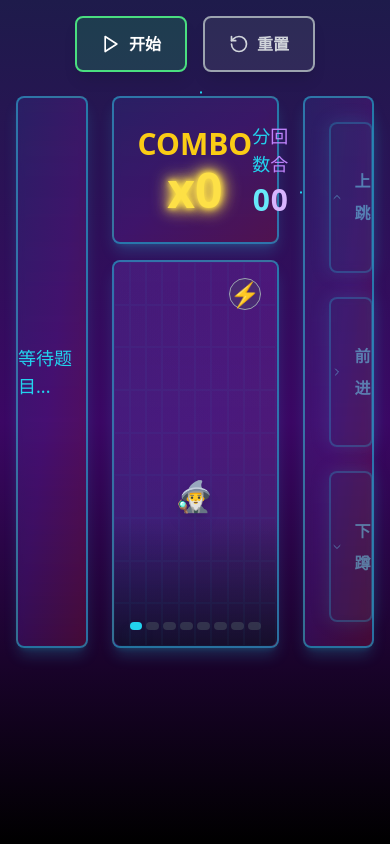
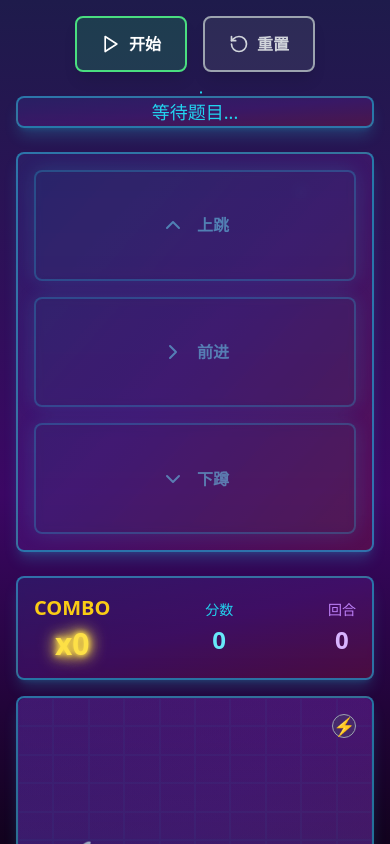
Before and after one commit to zsx-002/jzst2, a React (Vite) app: page / in a window 390 px wide. Built offline with nearby package versions, Linux system fonts and the light colour scheme.

Commit message:
Enable mobile scrolling support

```diff
--- a/src/App.tsx
+++ b/src/App.tsx
@@ -58,7 +58,7 @@ function App() {
   };
 
   return (
-    <div className="min-h-screen bg-gradient-to-b from-indigo-950 via-purple-950 to-black relative overflow-hidden">
+    <div className="min-h-screen bg-gradient-to-b from-indigo-950 via-purple-950 to-black relative">
       {/* Animated background stars */}
       <div className="absolute inset-0 overflow-hidden">
         <div className="stars"></div>
@@ -67,7 +67,7 @@ function App() {
       </div>
 
       {/* Main content */}
-      <div className="relative z-10 min-h-screen p-4">
+      <div className="relative z-10 min-h-screen p-4 pb-8">
         {/* Game Controls */}
         <div className="flex justify-center gap-4 mb-6">
           <button
@@ -105,9 +105,9 @@ function App() {
         </div>
 
         {/* Game Layout */}
-        <div className="max-w-7xl mx-auto grid grid-cols-12 gap-6">
+        <div className="max-w-7xl mx-auto grid grid-cols-1 lg:grid-cols-12 gap-6">
           {/* Left Panel - Questions */}
-          <div className="col-span-3">
+          <div className="lg:col-span-3 order-1 lg:order-1">
             <QuestionPanel
               question={gameState.currentQuestion}
               selectedAnswer={gameState.selectedAnswer}
@@ -117,7 +117,7 @@ function App() {
           </div>
 
           {/* Center Panel - Game Board & Stats */}
-          <div className="col-span-6 space-y-4">
+          <div className="lg:col-span-6 space-y-4 order-3 lg:order-2">
             <GameStats
               gameState={gameState}
               currentBeat={gameState.currentBeat}
@@ -130,7 +130,7 @@ function App() {
           </div>
 
           {/* Right Panel - Actions */}
-          <div className="col-span-3">
+          <div className="lg:col-span-3 order-2 lg:order-3">
             <ActionPanel
               onAction={executeAction}
               currentBeat={gameState.currentBeat}
--- a/src/components/ActionPanel.tsx
+++ b/src/components/ActionPanel.tsx
@@ -15,14 +15,14 @@ export const ActionPanel: React.FC<ActionPanelProps> = ({
   const isActionBeat = currentBeat === 7;
 
   return (
-    <div className="cyberpunk-panel h-full flex flex-col p-6">
-      <div className="space-y-6 flex-1 flex flex-col">
+    <div className="cyberpunk-panel min-h-[400px] lg:h-full flex flex-col p-4 lg:p-6">
+      <div className="space-y-4 lg:space-y-6 flex-1 flex flex-col">
         <button
           onClick={() => onAction('jump')}
           disabled={!isPlaying}
           className={`
-            flex-1 rounded-lg border-2 font-bold text-2xl transition-all duration-300
-            flex items-center justify-center gap-3 cyberpunk-button min-h-[100px]
+            flex-1 rounded-lg border-2 font-bold text-lg lg:text-2xl transition-all duration-300
+            flex items-center justify-center gap-3 cyberpunk-button min-h-[80px] lg:min-h-[100px]
             ${isActionBeat
               ? 'bg-green-500/30 text-green-300 border-green-400 neon-glow animate-pulse'
               : 'bg-cyan-900/30 text-cyan-300 border-cyan-400/50 hover:border-cyan-400'
@@ -30,7 +30,7 @@ export const ActionPanel: React.FC<ActionPanelProps> = ({
             ${!isPlaying ? 'opacity-50 cursor-not-allowed' : 'hover:scale-105'}
           `}
         >
-          <ChevronUp className="w-8 h-8" />
+          <ChevronUp className="w-6 h-6 lg:w-8 lg:h-8" />
           上跳
         </button>
 
@@ -38,8 +38,8 @@ export const ActionPanel: React.FC<ActionPanelProps> = ({
           onClick={() => onAction('forward')}
           disabled={!isPlaying}
           className={`
-            flex-1 rounded-lg border-2 font-bold text-2xl transition-all duration-300
-            flex items-center justify-center gap-3 cyberpunk-button min-h-[100px]
+            flex-1 rounded-lg border-2 font-bold text-lg lg:text-2xl transition-all duration-300
+            flex items-center justify-center gap-3 cyberpunk-button min-h-[80px] lg:min-h-[100px]
             ${isActionBeat
               ? 'bg-blue-500/30 text-blue-300 border-blue-400 neon-glow animate-pulse'
               : 'bg-cyan-900/30 text-cyan-300 border-cyan-400/50 hover:border-cyan-400'
@@ -47,7 +47,7 @@ export const ActionPanel: React.FC<ActionPanelProps> = ({
             ${!isPlaying ? 'opacity-50 cursor-not-allowed' : 'hover:scale-105'}
           `}
         >
-          <ChevronRight className="w-8 h-8" />
+          <ChevronRight className="w-6 h-6 lg:w-8 lg:h-8" />
           前进
         </button>
 
@@ -55,8 +55,8 @@ export const ActionPanel: React.FC<ActionPanelProps> = ({
           onClick={() => onAction('crouch')}
           disabled={!isPlaying}
           className={`
-            flex-1 rounded-lg border-2 font-bold text-2xl transition-all duration-300
-            flex items-center justify-center gap-3 cyberpunk-button min-h-[100px]
+            flex-1 rounded-lg border-2 font-bold text-lg lg:text-2xl transition-all duration-300
+            flex items-center justify-center gap-3 cyberpunk-button min-h-[80px] lg:min-h-[100px]
             ${isActionBeat
               ? 'bg-purple-500/30 text-purple-300 border-purple-400 neon-glow animate-pulse'
               : 'bg-cyan-900/30 text-cyan-300 border-cyan-400/50 hover:border-cyan-400'
@@ -64,7 +64,7 @@ export const ActionPanel: React.FC<ActionPanelProps> = ({
             ${!isPlaying ? 'opacity-50 cursor-not-allowed' : 'hover:scale-105'}
           `}
         >
-          <ChevronDown className="w-8 h-8" />
+          <ChevronDown className="w-6 h-6 lg:w-8 lg:h-8" />
           下蹲
         </button>
       </div>
--- a/src/components/GameBoard.tsx
+++ b/src/components/GameBoard.tsx
@@ -32,11 +32,11 @@ export const GameBoard: React.FC<GameBoardProps> = ({ grid, character, currentBe
   return (
     <div className="cyberpunk-panel relative">
       {/* Game area with cyberpunk cityscape background */}
-      <div className="relative w-full h-96 bg-gradient-to-b from-purple-900/50 to-indigo-900/50 rounded-lg overflow-hidden">
+      <div className="relative w-full h-64 lg:h-96 bg-gradient-to-b from-purple-900/50 to-indigo-900/50 rounded-lg overflow-hidden">
         {/* Cyberpunk cityscape background */}
         <div className="absolute inset-0 bg-gradient-to-b from-transparent via-purple-900/20 to-indigo-900/40">
           {/* Building silhouettes */}
-          <div className="absolute bottom-0 left-0 w-full h-32 bg-gradient-to-t from-black/60 to-transparent"></div>
+          <div className="absolute bottom-0 left-0 w-full h-16 lg:h-32 bg-gradient-to-t from-black/60 to-transparent"></div>
 
           {/* Grid lines for cyberpunk effect */}
           <div className="absolute inset-0 opacity-20">
@@ -60,7 +60,7 @@ export const GameBoard: React.FC<GameBoardProps> = ({ grid, character, currentBe
         {/* Character */}
         <div
           className={`
-            absolute w-12 h-12 flex items-center justify-center text-3xl
+            absolute w-8 h-8 lg:w-12 lg:h-12 flex items-center justify-center text-2xl lg:text-3xl
             transition-all duration-300 ease-in-out z-10
             ${character.isMoving ? 'scale-110' : 'scale-100'}
           `}
@@ -78,7 +78,7 @@ export const GameBoard: React.FC<GameBoardProps> = ({ grid, character, currentBe
         {/* Action indicator */}
         <div className="absolute top-4 right-4">
           <div className={`
-            w-8 h-8 rounded-full flex items-center justify-center text-2xl
+            w-6 h-6 lg:w-8 lg:h-8 rounded-full flex items-center justify-center text-lg lg:text-2xl
             ${currentBeat === 7 ? 'animate-pulse bg-green-400/30 border-2 border-green-400' : 'bg-gray-600/30 border border-gray-400'}
           `}>
             ⚡
--- a/src/components/GameStats.tsx
+++ b/src/components/GameStats.tsx
@@ -8,31 +8,31 @@ interface GameStatsProps {
 
 export const GameStats: React.FC<GameStatsProps> = ({ gameState, currentBeat }) => {
   return (
-    <div className="cyberpunk-panel p-6">
-      <div className="flex items-center justify-between">
+    <div className="cyberpunk-panel p-4 lg:p-6">
+      <div className="flex items-center justify-between flex-wrap gap-4">
         {/* Combo Display */}
         <div className="text-center">
           <div className="relative">
-            <p className="text-3xl font-bold text-yellow-400 mb-1">COMBO</p>
-            <p className="text-5xl font-bold text-yellow-300 neon-text">
+            <p className="text-xl lg:text-3xl font-bold text-yellow-400 mb-1">COMBO</p>
+            <p className="text-3xl lg:text-5xl font-bold text-yellow-300 neon-text">
               x{gameState.combo}
             </p>
             {gameState.combo > 0 && (
-              <div className="absolute -top-2 -right-2 w-6 h-6 bg-yellow-400 rounded-full animate-ping"></div>
+              <div className="absolute -top-1 -right-1 lg:-top-2 lg:-right-2 w-4 h-4 lg:w-6 lg:h-6 bg-yellow-400 rounded-full animate-ping"></div>
             )}
           </div>
         </div>
 
         {/* Score */}
         <div className="text-center">
-          <p className="text-lg text-cyan-400 mb-1">分数</p>
-          <p className="text-3xl font-bold text-cyan-300">{gameState.score}</p>
+          <p className="text-sm lg:text-lg text-cyan-400 mb-1">分数</p>
+          <p className="text-2xl lg:text-3xl font-bold text-cyan-300">{gameState.score}</p>
         </div>
 
         {/* Round */}
         <div className="text-center">
-          <p className="text-lg text-purple-400 mb-1">回合</p>
-          <p className="text-3xl font-bold text-purple-300">{gameState.currentCycle}</p>
+          <p className="text-sm lg:text-lg text-purple-400 mb-1">回合</p>
+          <p className="text-2xl lg:text-3xl font-bold text-purple-300">{gameState.currentCycle}</p>
         </div>
       </div>
 
--- a/src/components/QuestionPanel.tsx
+++ b/src/components/QuestionPanel.tsx
@@ -25,23 +25,23 @@ export const QuestionPanel: React.FC<QuestionPanelProps> = ({
   const isAnswerPhase = currentBeat < 7;
 
   return (
-    <div className="cyberpunk-panel h-full flex flex-col p-6">
+    <div className="cyberpunk-panel min-h-[400px] lg:h-full flex flex-col p-4 lg:p-6">
       {/* Question Display */}
       <div className="mb-8">
-        <div className="text-center p-6 rounded-lg bg-gradient-to-r from-blue-900/50 to-purple-900/50 border border-cyan-400/50">
-          <p className="text-4xl font-bold text-white mb-2">{question.question}</p>
+        <div className="text-center p-4 lg:p-6 rounded-lg bg-gradient-to-r from-blue-900/50 to-purple-900/50 border border-cyan-400/50">
+          <p className="text-2xl lg:text-4xl font-bold text-white mb-2">{question.question}</p>
         </div>
       </div>
 
       {/* Answer Options */}
-      <div className="space-y-6 flex-1">
+      <div className="space-y-4 lg:space-y-6 flex-1">
         {question.options.map((option, index) => (
           <button
             key={index}
             onClick={() => isAnswerPhase && onSelectAnswer(index)}
             disabled={!isAnswerPhase}
             className={`
-              w-full p-8 rounded-lg font-bold text-3xl transition-all duration-300
+              w-full p-4 lg:p-8 rounded-lg font-bold text-xl lg:text-3xl transition-all duration-300
               border-2 cyberpunk-button
               ${!isAnswerPhase ? 'opacity-50 cursor-not-allowed' : 'hover:scale-105'}
               ${selectedAnswer === index
--- a/src/index.css
+++ b/src/index.css
@@ -158,7 +158,7 @@ button {
 /* Ensure full height on mobile browsers */
 html, body, #root {
   height: 100%;
-  overflow: hidden;
+  overflow: auto;
 }
 
 /* Fix viewport height issues on mobile */
@@ -177,6 +177,7 @@ html, body, #root {
 
 /* Prevent overscroll on mobile */
 body {
-  overscroll-behavior: none;
+  overscroll-behavior: contain;
   -webkit-overflow-scrolling: touch;
+  scroll-behavior: smooth;
 }
```
